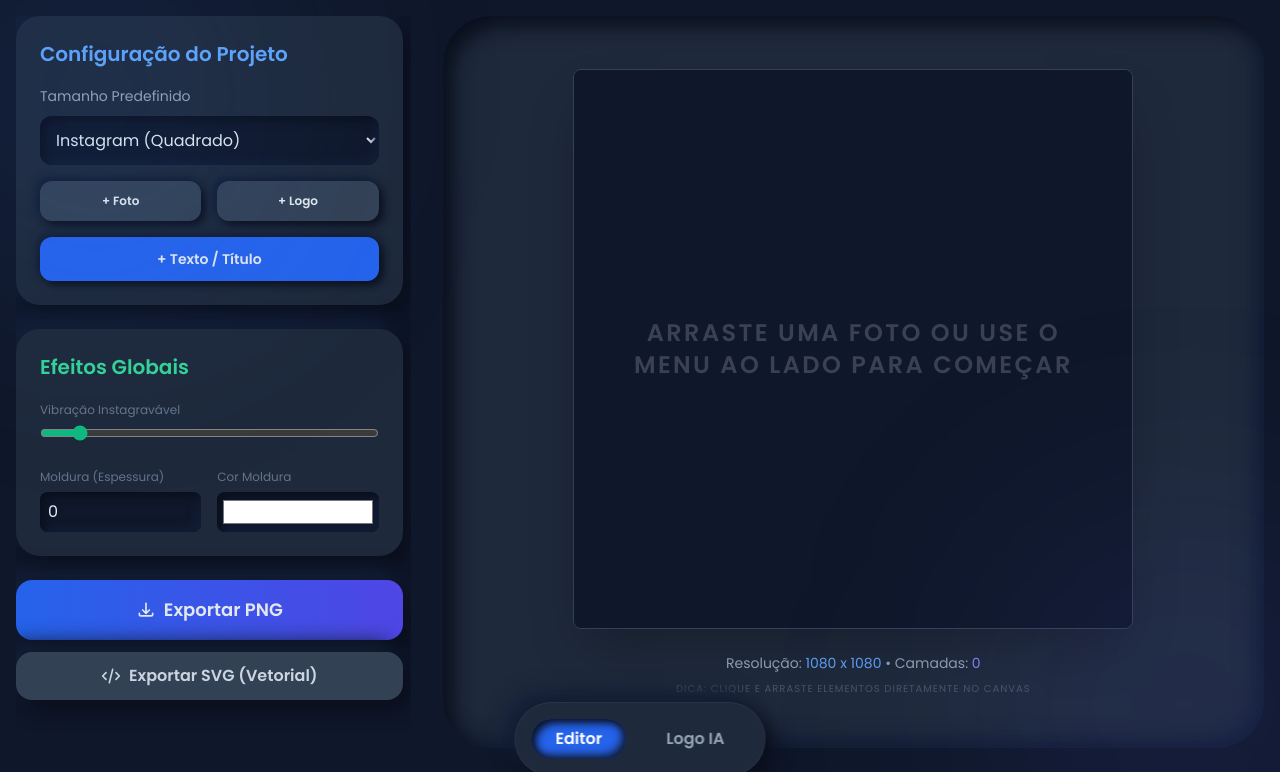
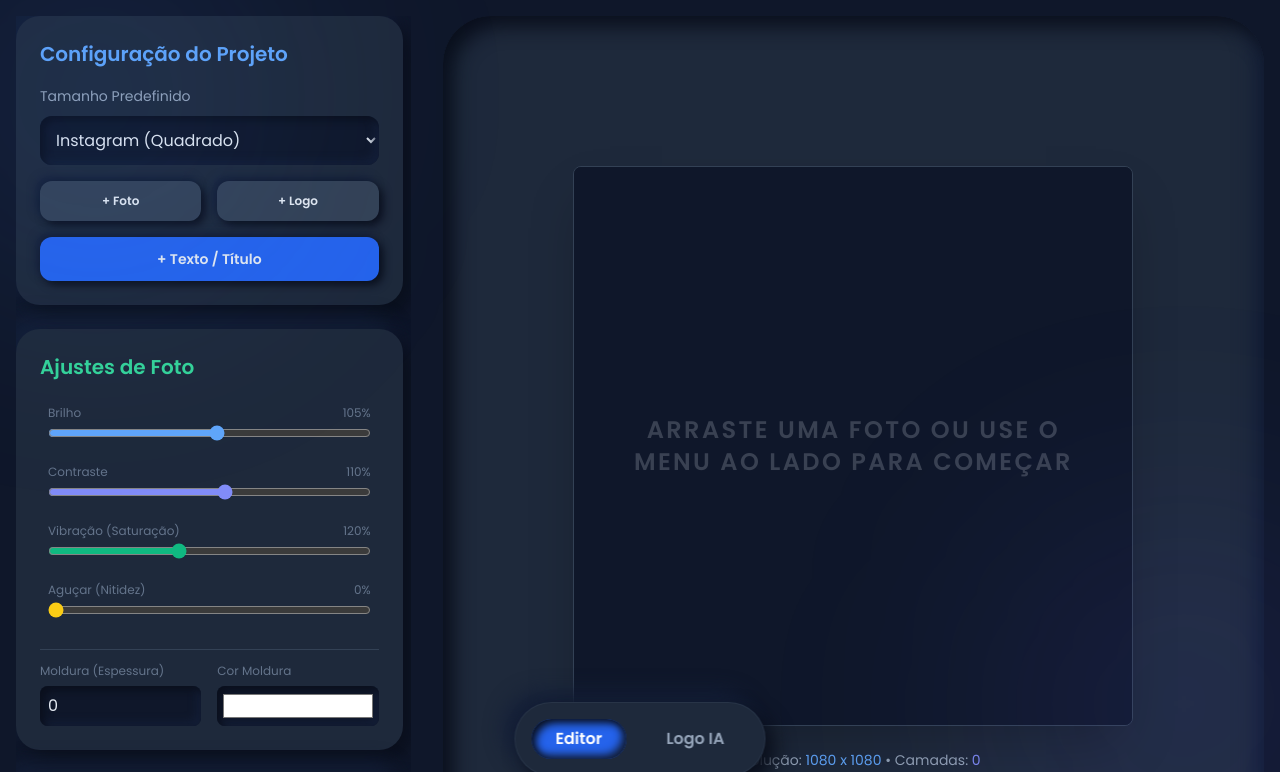
Before and after one commit to vandrodri/zapystudio, a React (Vite) app: page / in a window 1280 px wide. Shown: the top 772 px of the page. Built offline with nearby package versions, Linux system fonts and the light colour scheme.

Commit message:
melhora prompts e adiciona seletor de estilos

```diff
--- a/components/Editor.tsx
+++ b/components/Editor.tsx
@@ -9,6 +9,9 @@ const Editor: React.FC = () => {
   const [borderWidth, setBorderWidth] = useState(0);
   const [borderColor, setBorderColor] = useState('#ffffff');
   const [vibrance, setVibrance] = useState(1.2);
+  const [brightness, setBrightness] = useState(105);
+  const [contrast, setContrast] = useState(110);
+  const [sharpen, setSharpen] = useState(0);
 
   // Interatividade
   const [isDragging, setIsDragging] = useState(false);
@@ -45,7 +48,10 @@ const Editor: React.FC = () => {
     ctx.fillStyle = '#0f172a';
     ctx.fillRect(0, 0, width, height);
 
-    ctx.filter = `saturate(${vibrance}) contrast(1.1) brightness(1.05)`;
+    // Aplicando filtros: Vibrance (saturate), Brilho, Contraste.
+    // O 'Sharpen' é simulado com um boost adicional de contraste e nitidez visual via filter
+    const sharpenEffect = sharpen > 0 ? `contrast(${100 + (sharpen * 0.5)}%)` : '';
+    ctx.filter = `saturate(${vibrance}) contrast(${contrast}%) brightness(${brightness}%) ${sharpenEffect}`;
 
     layers.forEach(layer => {
       ctx.save();
@@ -95,7 +101,7 @@ const Editor: React.FC = () => {
       ctx.lineWidth = borderWidth * 2;
       ctx.strokeRect(0, 0, width, height);
     }
-  }, [layers, preset, borderWidth, borderColor, vibrance]);
+  }, [layers, preset, borderWidth, borderColor, vibrance, brightness, contrast, sharpen]);
 
   useEffect(() => {
     drawCanvas();
@@ -472,12 +478,47 @@ const Editor: React.FC = () => {
         )}
 
         <section className="p-6 bg-dark-blue-800 rounded-3xl shadow-neu-out space-y-4">
-          <h2 className="text-xl font-bold text-emerald-400">Efeitos Globais</h2>
+          <h2 className="text-xl font-bold text-emerald-400">Ajustes de Foto</h2>
+
+          <div className="space-y-4 p-2">
             <div className="space-y-1">
-            <label className="text-xs text-slate-500">Vibração Instagravável</label>
+              <div className="flex justify-between text-xs text-slate-500">
+                <label>Brilho</label>
+                <span>{brightness}%</span>
+              </div>
               <input
                 type="range"
-              min="1"
+                min="0"
+                max="200"
+                value={brightness}
+                onChange={(e) => setBrightness(Number(e.target.value))}
+                className="w-full accent-blue-400"
+              />
+            </div>
+
+            <div className="space-y-1">
+              <div className="flex justify-between text-xs text-slate-500">
+                <label>Contraste</label>
+                <span>{contrast}%</span>
+              </div>
+              <input
+                type="range"
+                min="0"
+                max="200"
+                value={contrast}
+                onChange={(e) => setContrast(Number(e.target.value))}
+                className="w-full accent-indigo-400"
+              />
+            </div>
+
+            <div className="space-y-1">
+              <div className="flex justify-between text-xs text-slate-500">
+                <label>Vibração (Saturação)</label>
+                <span>{Math.round(vibrance * 100)}%</span>
+              </div>
+              <input
+                type="range"
+                min="0"
                 max="3"
                 step="0.1"
                 value={vibrance}
@@ -485,7 +526,24 @@ const Editor: React.FC = () => {
                 className="w-full accent-emerald-500"
               />
             </div>
-          <div className="grid grid-cols-2 gap-4">
+
+            <div className="space-y-1">
+              <div className="flex justify-between text-xs text-slate-500">
+                <label>Aguçar (Nitidez)</label>
+                <span>{sharpen}%</span>
+              </div>
+              <input
+                type="range"
+                min="0"
+                max="100"
+                value={sharpen}
+                onChange={(e) => setSharpen(Number(e.target.value))}
+                className="w-full accent-yellow-400"
+              />
+            </div>
+          </div>
+
+          <div className="grid grid-cols-2 gap-4 pt-2 border-t border-dark-blue-700">
             <div className="space-y-1">
               <label className="text-xs text-slate-500">Moldura (Espessura)</label>
               <input
```
Lines whose indentation alone changed are shown as unchanged.
